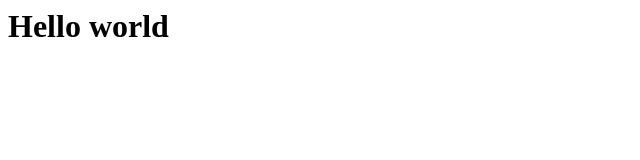
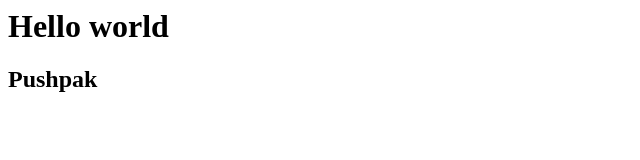
Before and after one commit to Pushpak174/Projects_174, a plain HTML site: page index.html in a window 1280 px wide. Shown: the whole page, without its empty margins (0-640 px from the left). Drawn offline with Linux system fonts and the light colour scheme.

Commit message:
add new heading

```diff
--- a/index.html
+++ b/index.html
@@ -1 +1,2 @@
 <h1>Hello world</h1>
+<h2>Pushpak</h2>
```
